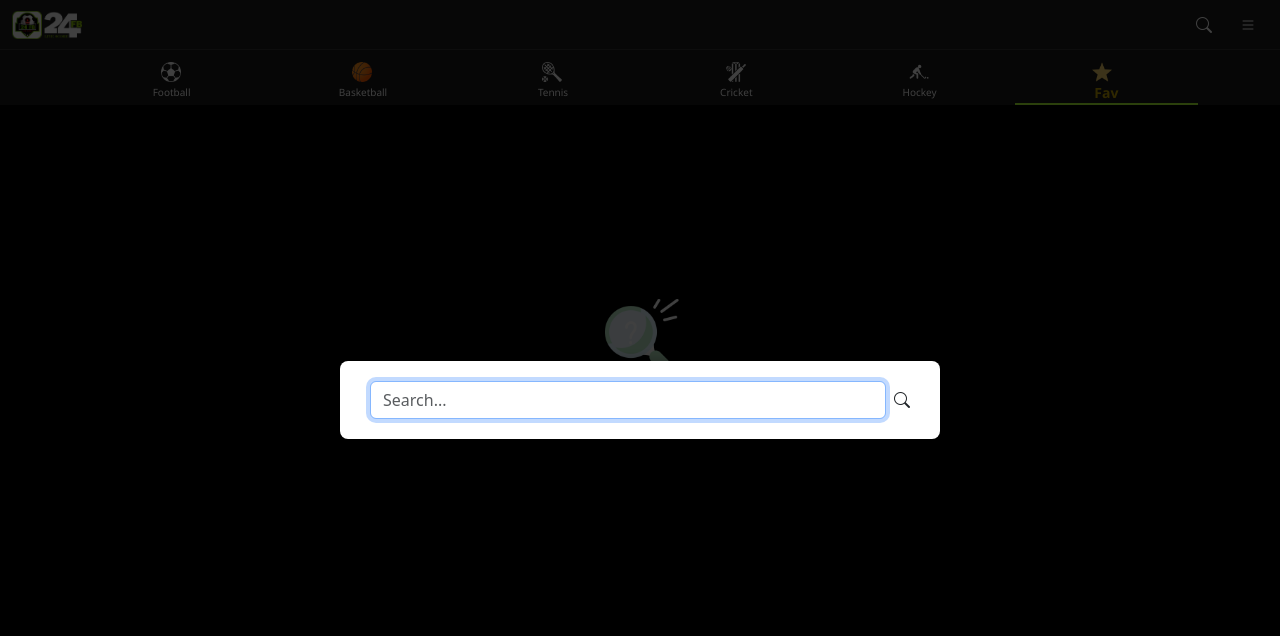
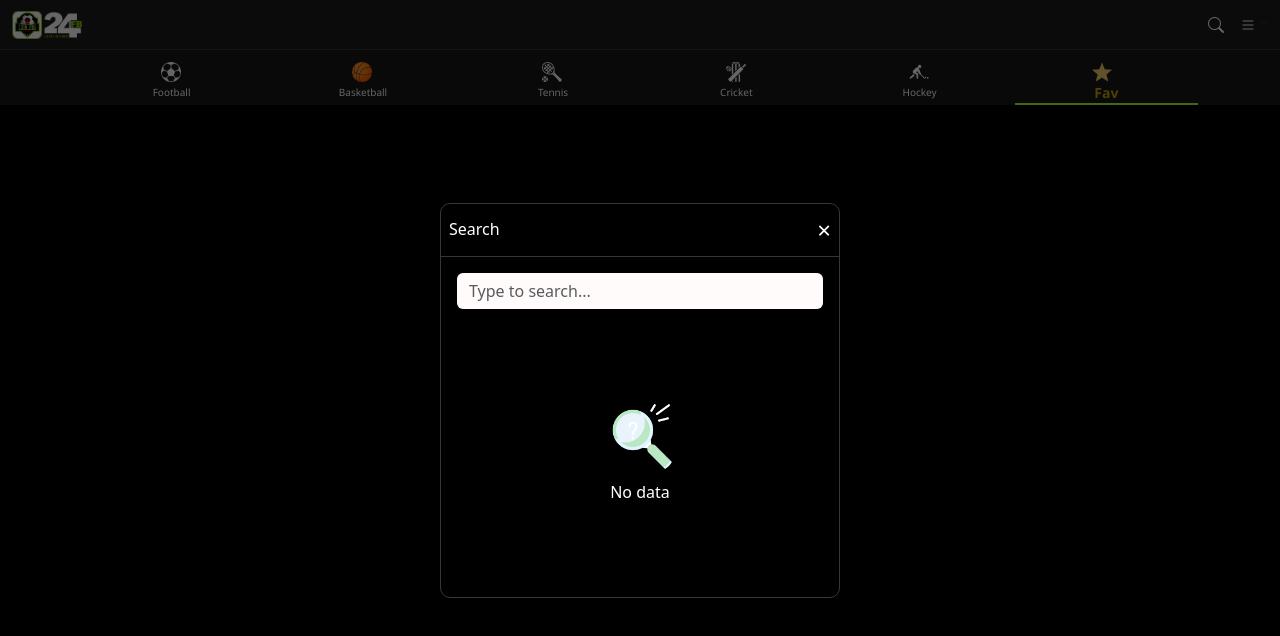
Before and after one commit to bonifaceben/24FBlivescore, a React (Vite) app: page /Favourites in a window 1280 px wide. Both pictures are taken after a click on the button 1204 px from the left and 24 px from the top of the page. Shown: the top 636 px of the page. Built offline with nearby package versions, Linux system fonts and the light colour scheme.

Commit message:
Add search modal with sport filter and styling improvements

```diff
--- a/src/App.jsx
+++ b/src/App.jsx
@@ -6,6 +6,7 @@ import Header from './components/Header'
 import Subnav from './components/Subnav';
 import MatchDetails from './pages/MatchDetails';
 import FavouritesPage from './pages/FavouritesPage'
+import GlobalSearch from './components/GlobalSearch';
 
 
 function App() {
@@ -18,6 +19,7 @@ function App() {
         <Route path="/basket-ball" element={<BasketBall />} />
         <Route path="/match/:fixtureId" element={<MatchDetails />} />
         <Route path="/Favourites" element={<FavouritesPage />} />
+        <Route path="/search?..." element={<GlobalSearch />} />
 
 
       </Routes>
--- /dev/null
+++ b/src/components/GlobalSearch.jsx
@@ -0,0 +1,47 @@
+import React, { useState } from 'react';
+import { InputGroup, FormControl, Button } from 'react-bootstrap';
+
+const GlobalSearch = ({ onSearch, currentSport = 'football' }) => {
+  const [searchType, setSearchType] = useState('all'); // all | leagues | matches
+  const [searchText, setSearchText] = useState('');
+
+  const handleSearch = () => {
+    if (onSearch) {
+      onSearch({
+        query: searchText.trim(),
+        type: searchType,
+        sport: currentSport,
+      });
+    }
+  };
+
+  return (
+    <div className="container mt-3">
+      <div className="d-flex justify-content-center mb-2 gap-2">
+        {['all', 'leagues', 'matches'].map((type) => (
+          <Button
+            key={type}
+            variant={searchType === type ? 'primary' : 'outline-secondary'}
+            onClick={() => setSearchType(type)}
+          >
+            {type.charAt(0).toUpperCase() + type.slice(1)}
+          </Button>
+        ))}
+      </div>
+
+      <InputGroup className="mb-3">
+        <FormControl
+          placeholder={`Search ${searchType} in ${currentSport}`}
+          value={searchText}
+          onChange={(e) => setSearchText(e.target.value)}
+          onKeyDown={(e) => e.key === 'Enter' && handleSearch()}
+        />
+        <Button variant="outline-primary" onClick={handleSearch}>
+          🔍
+        </Button>
+      </InputGroup>
+    </div>
+  );
+};
+
+export default GlobalSearch;
--- a/src/components/Header.jsx
+++ b/src/components/Header.jsx
@@ -1,38 +1,14 @@
-import React, { useState, useRef, useEffect } from 'react';
-import { Navbar, Container, Form, FormControl, Button, Dropdown } from 'react-bootstrap';
+import React, { useState } from 'react';
+import { Navbar, Container, Dropdown } from 'react-bootstrap';
 import logo from '../assets/logo.png';
+import SearchModal from './SearchModal';
 
 const Header = () => {
   const [showSearch, setShowSearch] = useState(false);
-  const searchRef = useRef();
-
-  // Close search when clicking outside or pressing ESC
-  useEffect(() => {
-    const handleClickOutside = (event) => {
-      if (searchRef.current && !searchRef.current.contains(event.target)) {
-        setShowSearch(false);
-      }
-    };
-
-    const handleEscKey = (event) => {
-      if (event.key === 'Escape') {
-        setShowSearch(false);
-      }
-    };
-
-    if (showSearch) {
-      document.addEventListener('mousedown', handleClickOutside);
-      document.addEventListener('keydown', handleEscKey);
-    }
-
-    return () => {
-      document.removeEventListener('mousedown', handleClickOutside);
-      document.removeEventListener('keydown', handleEscKey);
-    };
-  }, [showSearch]);
 
   return (
-    <Navbar  variant="dark" expand="lg" className="headermain">
+    <>
+      <Navbar variant="dark" expand="lg" className="headermain">
         <Container fluid className="d-flex justify-content-between align-items-center headermain2">
 
           {/* Logo */}
@@ -42,40 +18,17 @@ const Header = () => {
 
           {/* Right Side */}
           <div className="d-flex align-items-center gap-3">
-
-          {/* Search Icon */}
             <i
               className="bi bi-search text-white"
               role="button"
               onClick={() => setShowSearch(true)}
             ></i>
 
-          {/* Fullscreen Search Overlay */}
-          {showSearch && (
-            <div className="search-overlay">
-              <div className="search-box" ref={searchRef}>
-                <Form className="d-flex align-items-center w-100">
-                  <FormControl
-                    type="text"
-                    placeholder="Search..."
-                    className="me-2"
-                    autoFocus
-                  />
-                  <i className="bi bi-search"></i>
-
-
-                </Form>
-              </div>
-            </div>
-          )}
-
-          {/* Custom Toggle Dropdown */}
             <Dropdown align="end">
               <Dropdown.Toggle
-              variant="dark"
-              id="dropdown-menu"
+                as="span"
                 className="dropdownlist"
-              style={{ background: 'transparent', border: 'none' }}
+                style={{ background: 'transparent', border: 'none', cursor: 'pointer' }}
               >
                 <i className="bi bi-list text-white"></i>
               </Dropdown.Toggle>
@@ -90,9 +43,10 @@ const Header = () => {
         </Container>
       </Navbar>
 
+      {/* Search Modal */}
+      <SearchModal show={showSearch} onClose={() => setShowSearch(false)} />
+    </>
   );
 };
 
-
-
 export default Header;
--- /dev/null
+++ b/src/components/SearchModal.jsx
@@ -0,0 +1,110 @@
+import React, { useEffect, useRef, useState } from 'react';
+import { useNavigate } from 'react-router-dom';
+import empty from '../assets/empty.png'
+
+const SearchModal = ({ show, onClose }) => {
+  const [query, setQuery] = useState('');
+  const [results, setResults] = useState([]);
+  const modalRef = useRef(null);
+  const navigate = useNavigate();
+
+  // Close on click outside
+  useEffect(() => {
+    function handleOutsideClick(e) {
+      if (modalRef.current && !modalRef.current.contains(e.target)) {
+        onClose();
+      }
+    }
+
+    if (show) {
+      document.addEventListener('mousedown', handleOutsideClick);
+    } else {
+      document.removeEventListener('mousedown', handleOutsideClick);
+    }
+
+    return () => {
+      document.removeEventListener('mousedown', handleOutsideClick);
+    };
+  }, [show, onClose]);
+
+  // Fetch/fake search
+  useEffect(() => {
+    const delay = setTimeout(() => {
+      if (query.trim()) {
+        // Replace with your API call
+        fetch(`/api/search?q=${query}`)
+          .then(res => res.json())
+          .then(data => setResults(data))
+          .catch(() => setResults([]));
+      } else {
+        setResults([]);
+      }
+    }, 300);
+
+    return () => clearTimeout(delay);
+  }, [query]);
+
+  const handleResultClick = (result) => {
+    navigate(`/${result.type}/${result.id}`);
+    onClose();
+  };
+
+  if (!show) return null;
+
+  return (
+    <div className="search-modal-backdrop">
+      <div className="search-modal-box" ref={modalRef}>
+        {/* Modal Header */}
+        <div className="d-flex justify-content-between align-items-center p-2 headersearch">
+          <h6 className="mb-0">Search</h6>
+          <span
+            role="button"
+            className="fs-4 closebtn"
+            onClick={onClose}
+            style={{ cursor: 'pointer' }}
+          >
+            &times;
+          </span>
+        </div>
+
+        {/* Search Input */}
+        <div className="p-3">
+          <input
+            type="text"
+            className="form-control no-focus-outline"
+            placeholder="Type to search..."
+            value={query}
+            onChange={(e) => setQuery(e.target.value)}
+
+          />
+        </div>
+
+        {/* Search Results */}
+        <div className="flex-grow-1 overflow-auto p-3" style={{ maxHeight: '50vh' }}>
+          {results.length === 0 ? (
+
+           <div className="d-flex flex-column justify-content-center align-items-center" style={{ height: '30vh' }}>
+             <img src={empty} alt="Logo" height="70" className="mb-2" />
+             <p className="text-center text-white">No data</p>
+           </div>
+
+
+          ) : (
+            results.map((item) => (
+              <div
+                key={item.id}
+                className="p-2 border-bottom search-item"
+                role="button"
+                onClick={() => handleResultClick(item)}
+              >
+                {item.name}
+              </div>
+            ))
+          )}
+        </div>
+      </div>
+    </div>
+  );
+};
+
+export default SearchModal;
--- a/src/index.css
+++ b/src/index.css
@@ -258,3 +258,58 @@ display: flex;
   border-radius: 10px;
 
 }
+
+
+/* search modal */
+
+.search-modal-backdrop {
+  position: fixed;
+  inset: 0;
+  background: rgba(0, 0, 0, 0.6);
+  z-index: 9999;
+  display: flex;
+  justify-content: center;
+  align-items: center;
+}
+
+.search-modal-box {
+  background: rgb(0, 0, 0);
+  width: 80%;
+  max-width: 400px;
+  border-radius: 10px;
+  display: flex;
+  flex-direction: column;
+  border: solid 1px rgb(55, 55, 55);
+}
+
+.headersearch{
+  border-bottom: solid 1px rgb(55, 55, 55);
+}
+
+.headersearch h6{
+  color: white;
+}
+.closebtn{
+  color: white;
+}
+
+.searchbox{
+  background-color: red;
+
+}
+
+.no-focus-outline:focus {
+  outline: none !important;
+  box-shadow: none !important;
+  border: none !important;
+}
+.no-focus-outline {
+  outline: none !important;
+  box-shadow: none !important;
+  border: none !important;
+  background-color: rgb(255, 251, 251) !important;
+}
+
+
+
+/* search modal */
--- a/src/pages/FavouritesPage.jsx
+++ b/src/pages/FavouritesPage.jsx
@@ -16,7 +16,7 @@ const FavouritesPage = () => {
 
         <div className="d-flex flex-column justify-content-center align-items-center" style={{ height: '60vh' }}>
   <img src={empty} alt="Logo" height="90" className="mb-2" />
-  <p className="text-center text-white">Empty Favourites</p>
+  <p className="text-center text-white">No Data</p>
 </div>
 
 
```
Lines whose indentation alone changed are shown as unchanged.
